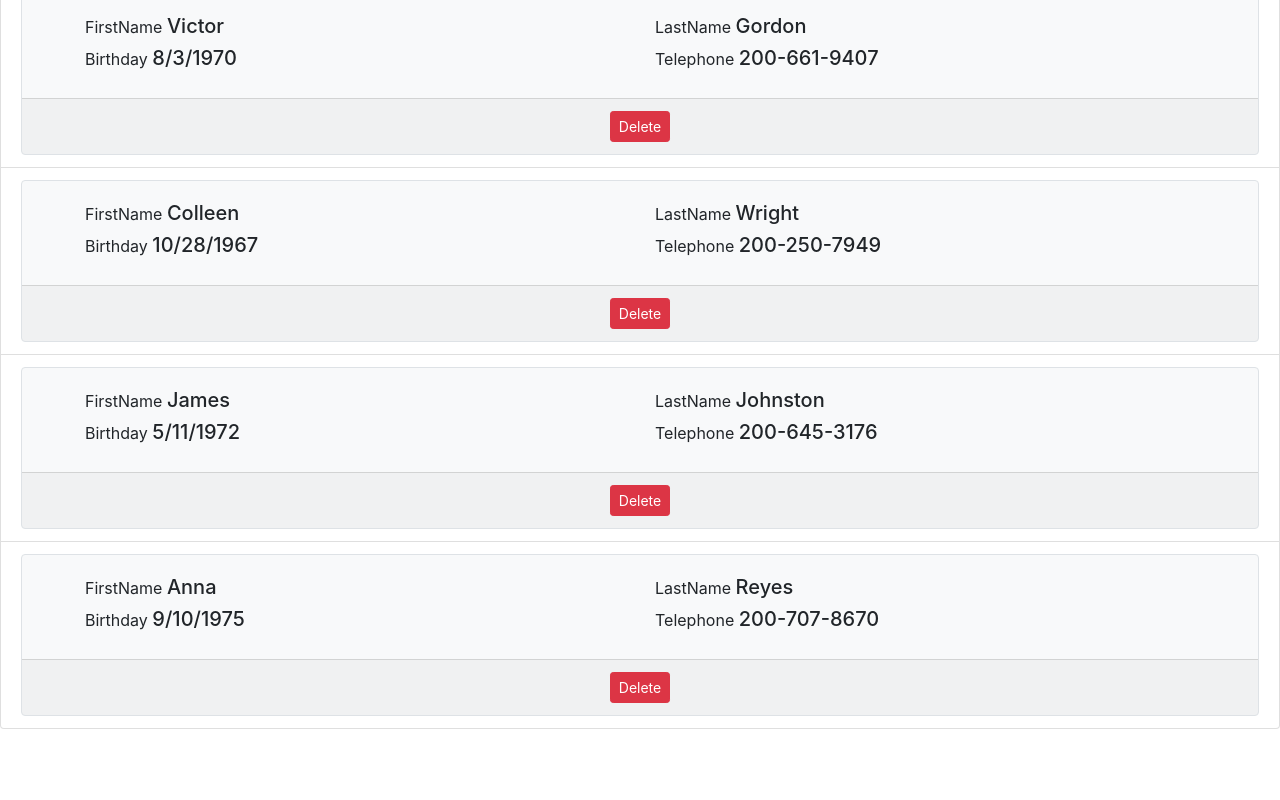
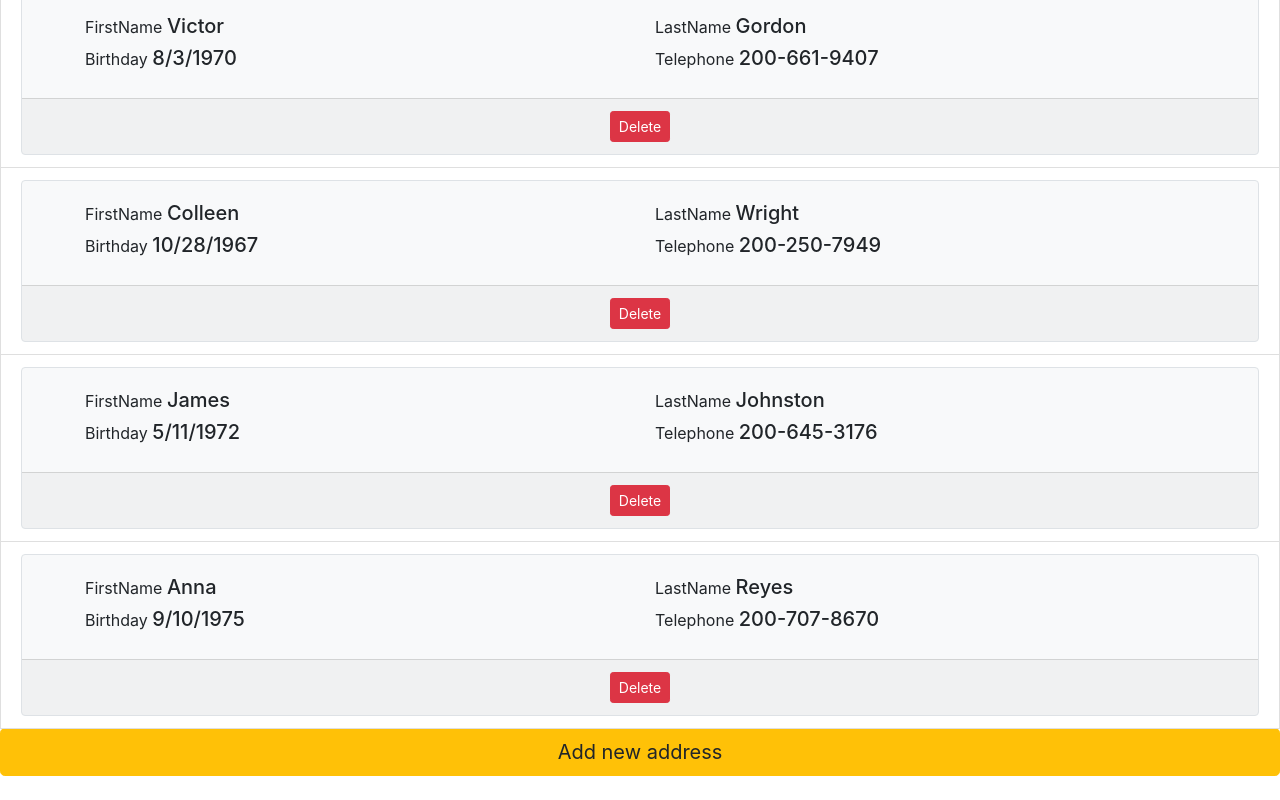
Before and after one commit to FarhanHyder/csc473-web-design, a React (Create React App) app in the folder hw4p5-react-address-book-app/address-book/: page / in a window 1280 px wide. Shown: the part 450-1250 px from the top of the page. Before the commit the page ends 1179 px from the top, so only its background shows below. Built offline with nearby package versions, Linux system fonts and the light colour scheme.

Commit message:
added button: add new address

```diff
--- a/hw4p5-react-address-book-app/address-book/src/App.js
+++ b/hw4p5-react-address-book-app/address-book/src/App.js
@@ -68,9 +68,14 @@ class App extends Component {
           </Form>
         </Navbar>
 
-        <ListAddresses addresses={this.state.addresses}>
+        {/* display all the current address in states */}
+        <ListAddresses addresses={this.state.addresses}>  </ListAddresses>
 
-        </ListAddresses>
+        <Button variant="warning" size="lg" block >
+          Add new address
+        </Button>
+
+        <br></br>
 
 
       </div>
```
